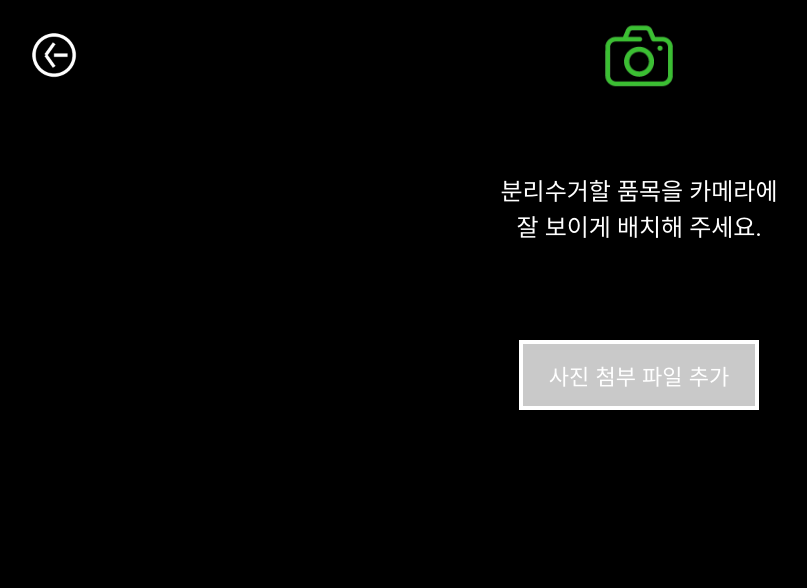
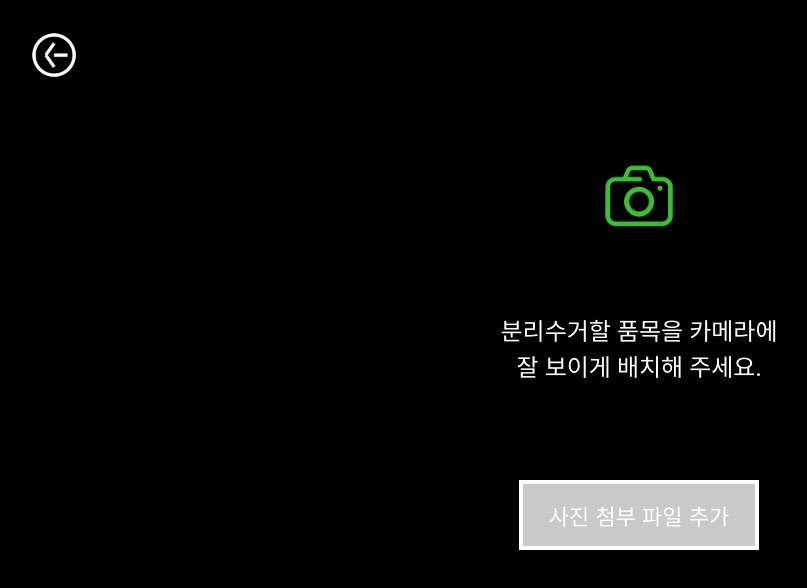
Before and after one commit to recycling-project/frontend, a Next.js app: page /first_screen in a window 1280 px wide. Shown: the top 588 px of the page, without its empty margins (1-808 px from the left). Built offline with nearby package versions, Linux system fonts and the light colour scheme.

Commit message:
위치 조절까먹은거 수정했습닏아

```diff
--- a/app/globals.css
+++ b/app/globals.css
@@ -606,7 +606,7 @@ html, body {
 
 /* 아이콘 위치 */
 .recyleset {
-  margin-top: 60px;
+  margin-top: 200px;
 }
 
 
```
